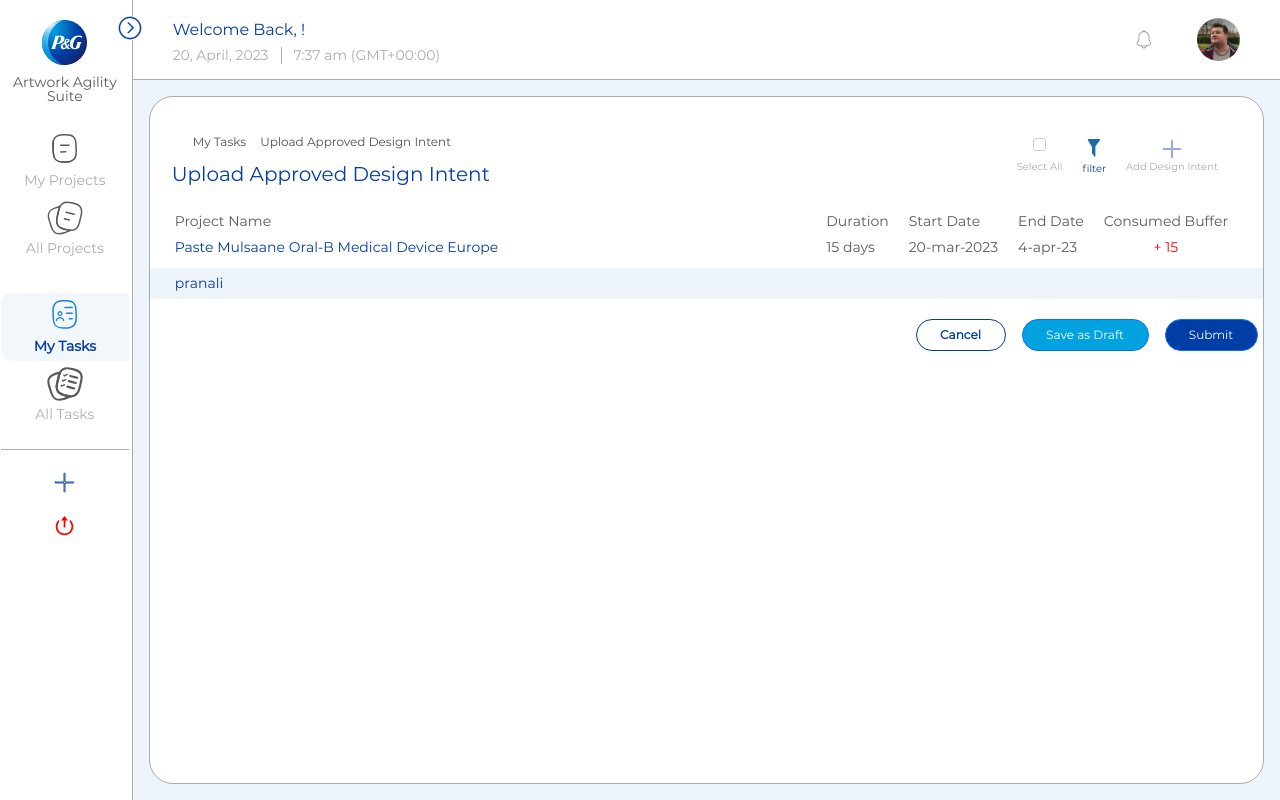
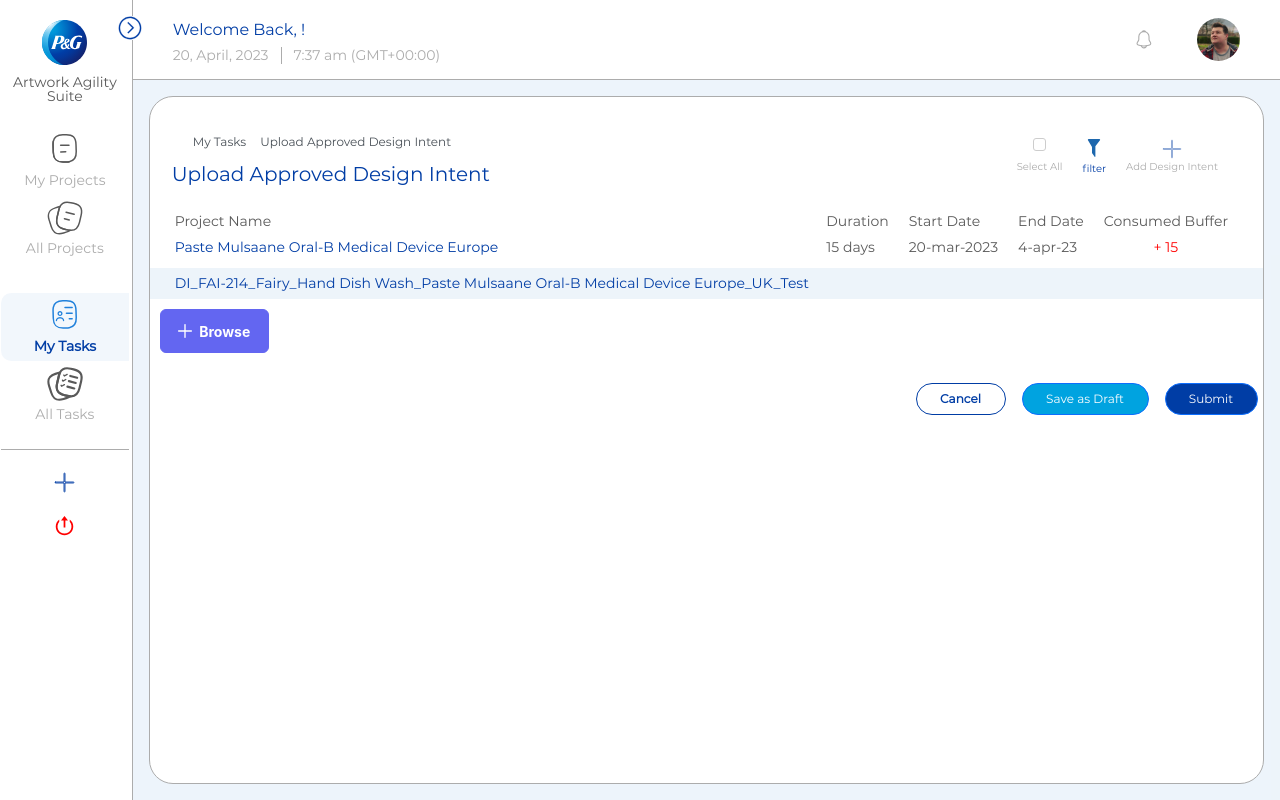
Before and after one commit to AVINASKU/ArtworkPG, a React (Create React App) app: page /myTasks/UADI/1/1 in a window 1280 px wide. Built offline with nearby package versions, Linux system fonts and the light colour scheme.

Commit message:
approve di UI.

```diff
--- a/src/components/Tasks/DesignIntent/ApproveDesignIntent.js
+++ b/src/components/Tasks/DesignIntent/ApproveDesignIntent.js
@@ -14,12 +14,16 @@
 
 const ApproveDesignIntent = () => {
   const [data, setData] = useState(null);
+  const [taskData , setTaskData] = useState(null)
 
   useEffect(() => {
     const data1 = ProjectService.getApproveDI();
     setData(data1);
+    setTaskData(data1.DesignIntentList);
 
   }, [data]);
+
+  console.log("task data", taskData);
 
   return (
     <PageLayout>
@@ -30,7 +34,7 @@
       />
 
       {<AddNewDesign {...data} />}
-      <ApproveDesignIntentContent/>
+      <ApproveDesignIntentContent {...taskData}/>
 
       <FooterButtons />
     </PageLayout>
--- a/src/components/Tasks/DesignIntent/ApproveDesignIntentContent.js
+++ b/src/components/Tasks/DesignIntent/ApproveDesignIntentContent.js
@@ -1,6 +1,7 @@
 import React from "react";
+import { FileUpload } from "primereact/fileupload";
 
-const ApproveDesignIntentContent = () => {
+const ApproveDesignIntentContent = ({Design_Intent_Name}) => {
   const DesignHeader = (di_name) => {
     return (
       <>
@@ -17,10 +18,55 @@
     );
   };
 
+  const customBase64Uploader = async (event) => {
+  console.log("hello pranali");
+    // convert file to base64 encoded
+    const file = event.files[0];
+    const reader = new FileReader();
+    let blob = await fetch(file.objectURL).then((r) => r.blob()); //blob:url
+
+    reader.readAsDataURL(blob);
+    console.log("file", reader);
+
+    reader.onloadend = function () {
+      const base64data = reader.result;
+      console.log("base 64", base64data);
+    };
+
+  };
+
+  const chooseOptions = {
+    icon: "pi pi-fw pi-upload",
+    iconOnly: true,
+    className: "custom-choose-btn p-button-rounded p-button-outlined",
+  };
+
+    const onTemplateUpload = (e) => {
+        let _totalSize = 0;
+
+        e.files.forEach((file) => {
+            _totalSize += file.size || 0;
+        });
+
+        // setTotalSize(_totalSize);
+        // toast.current.show({ severity: 'info', summary: 'Success', detail: 'File Uploaded' });
+    };
+
   return (
-    <>
-      <div className="design-intent-header">{DesignHeader("pranali")}</div>
-    </>
+    <div>
+      <div className="design-intent-header">{DesignHeader(Design_Intent_Name)}</div>
+      <div className="approve-design-intent">
+        <FileUpload
+          name="demo[]"
+          url={"/api/upload"}
+          accept="image/*"
+          maxFileSize={1000000}
+          mode="basic"
+          onUpload={onTemplateUpload}
+          chooseLabel="Browse"
+        />
+      </div>
+    </div>
   );
 };
 
--- a/src/components/Tasks/DesignIntent/FooterButtons.js
+++ b/src/components/Tasks/DesignIntent/FooterButtons.js
@@ -12,7 +12,7 @@
           Save as Draft
         </Button>
         <Button
-          className="button-layout submit-button"
+          className="button-layout submit-di-button"
           type="submit"
           onClick={() => onSubmit()}
         >
--- a/src/components/Tasks/DesignIntent/index.scss
+++ b/src/components/Tasks/DesignIntent/index.scss
@@ -65,7 +65,7 @@
   font-size: 12px;
   border-radius: 20px;
 }
-.submit-button {
+.submit-di-button {
   width: 93px;
   height: 32px;
   background: #003da5;
@@ -78,3 +78,10 @@
   color: #acacac;
   font-weight: 400;
 }
+
+.approve-design-intent{
+.p-button.p-button-rounded {
+    border: hidden !important;
+}
+padding: 10px;
+}
--- a/src/service/PegaService.js
+++ b/src/service/PegaService.js
@@ -96,7 +96,6 @@
   ],
 };
 
-
 const Approve_di = {
   projectName: "Paste Mulsaane Oral-B Medical Device Europe",
   brand: "Fairy",
@@ -106,8 +105,7 @@
   end_date: "4-apr-23",
   consumed_buffer: "15",
   count: 1,
-  DesignIntentList: [
-    {
+  DesignIntentList: {
     Design_Intent_Name:
       "DI_FAI-214_Fairy_Hand Dish Wash_Paste Mulsaane Oral-B Medical Device Europe_UK_Test",
     AWMTaskId: "DI-1",
@@ -119,7 +117,6 @@
     Select: "true",
     event: "submit",
   },
-  ],
 };
 
 export const ProjectService = {
@@ -150,7 +147,7 @@
     return DI;
   },
 
-  getApproveDI(){
+  getApproveDI() {
     return Approve_di;
   },
 
```
Lines whose indentation alone changed are shown as unchanged.
